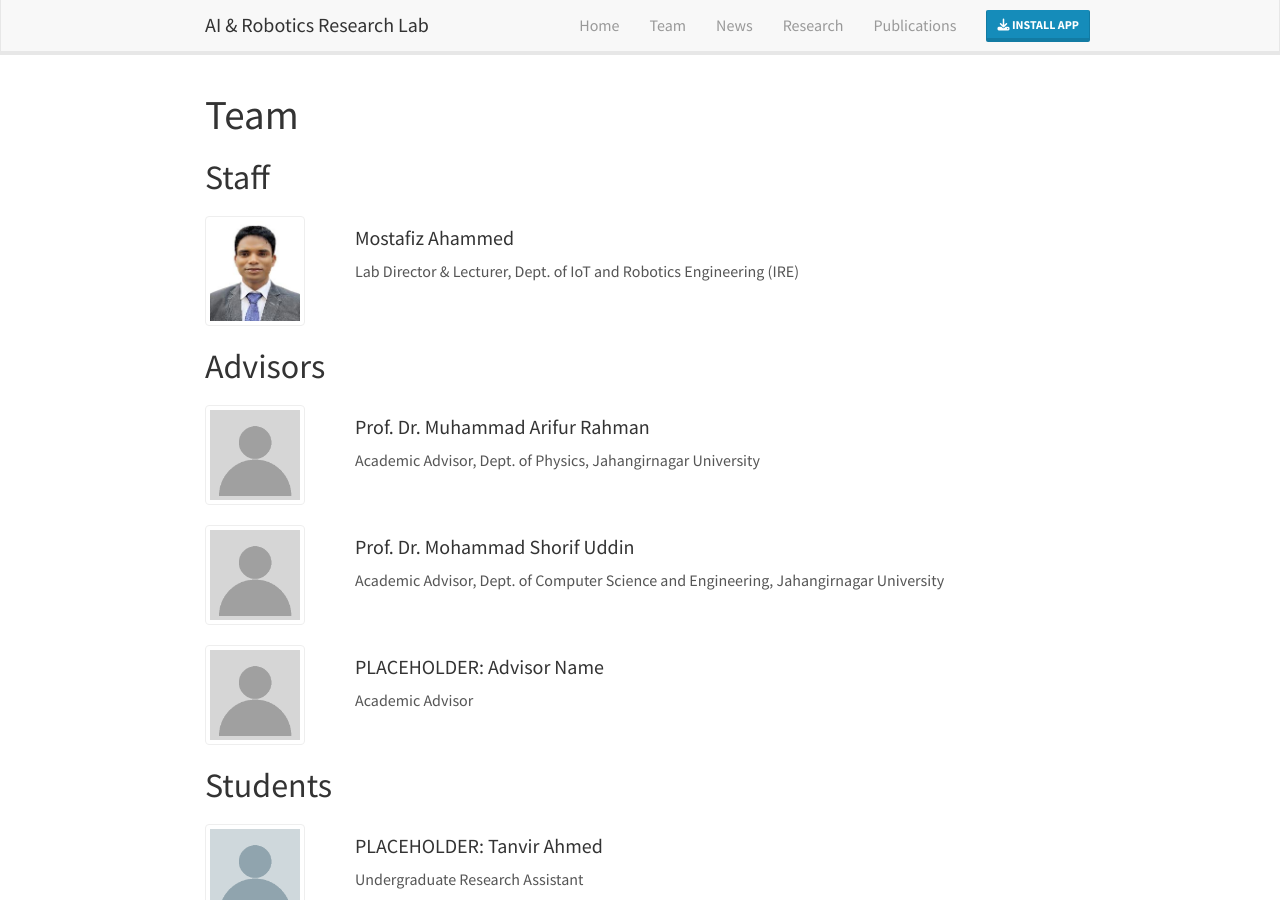
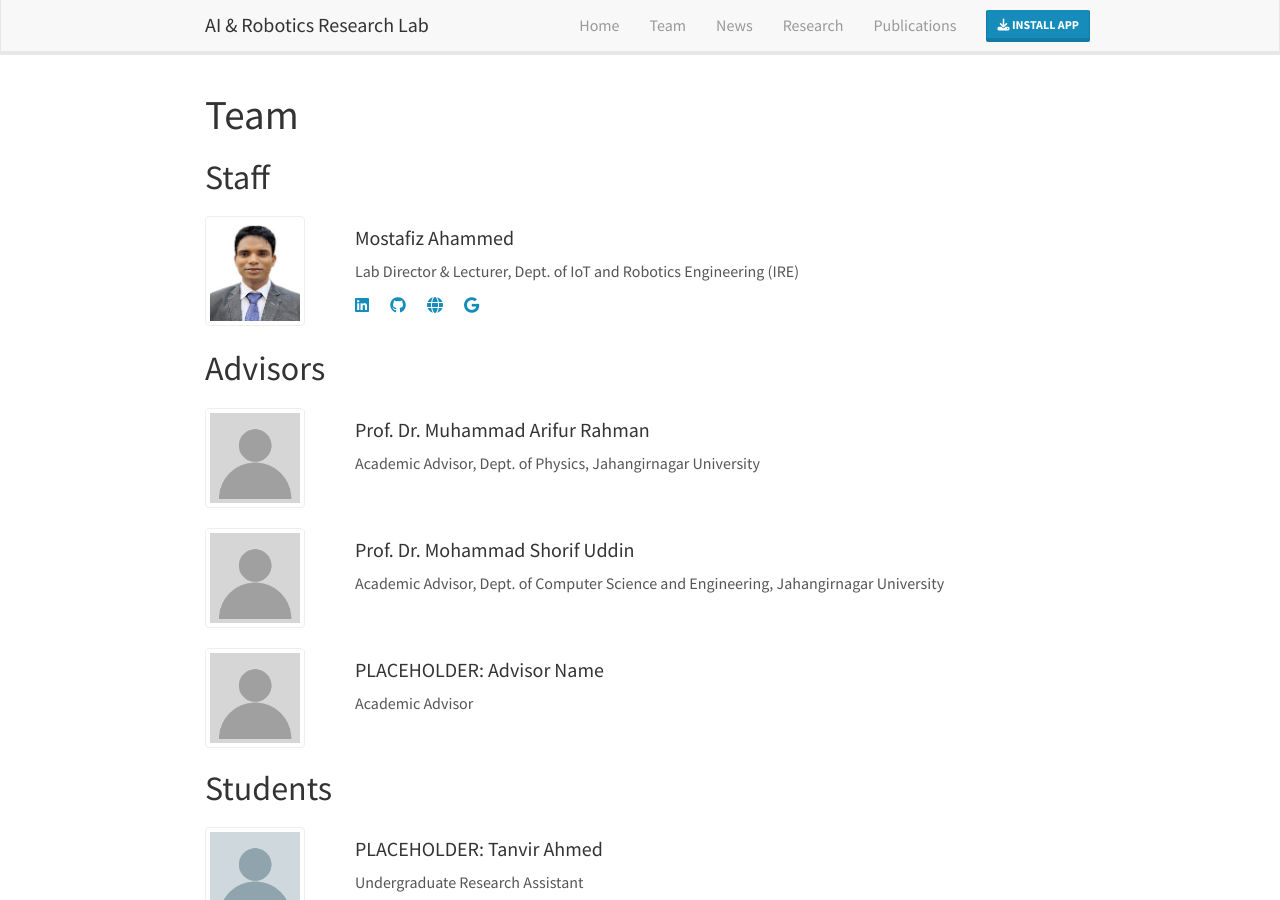
Before and after one commit to ABS-EMON/mostafiz-ahammed-research-lab, a Jekyll site: the page built from _pages/team/index.html, in a window 1280 px wide and 900 px high. Built offline with Jekyll 4.4.1, drawn with Linux system fonts in a browser that asks for light colours; nearby versions of some CDN libraries.

Commit message:
Update index.html

```diff
--- a/_pages/team/index.html
+++ b/_pages/team/index.html
@@ -27,6 +27,30 @@ permalink: /team/
             <div class="card-body">
             <h4 class="card-title">{{ member.title }}</h4>
             <p class="card-text">{{ member.role }}</p>
+            <!-- Social Icons in Card -->
+            <ul class="list-inline list-unstyled" style="margin-top: 5px;">
+                {% if member.social.linkedin %}
+                    <li style="display: inline-block; margin-right: 8px;"><a target="blank" href="{{member.social.linkedin}}"><i class="fab fa-linkedin"></i></a></li>
+                {% endif %}
+                {% if member.social.github %}
+                    <li style="display: inline-block; margin-right: 8px;"><a target="blank" href="{{member.social.github}}"><i class="fab fa-github"></i></a></li>
+                {% endif %}
+                {% if member.social.website %}
+                    <li style="display: inline-block; margin-right: 8px;"><a target="blank" href="{{member.social.website}}"><i class="fas fa-globe"></i></a></li>
+                {% endif %}
+                {% if member.social.google-scholar %}
+                    <li style="display: inline-block; margin-right: 8px;"><a target="blank" href="{{member.social.google-scholar}}"><i class="fab fa-google"></i></a></li>
+                {% endif %}
+                {% if member.social.research-gate %}
+                    <li style="display: inline-block; margin-right: 8px;"><a target="blank" href="{{member.social.research-gate}}"><i class="fab fa-researchgate"></i></a></li>
+                {% endif %}
+                {% if member.social.twitter %}
+                    <li style="display: inline-block; margin-right: 8px;"><a target="blank" href="{{member.social.twitter}}"><i class="fab fa-twitter"></i></a></li>
+                {% endif %}
+                {% if member.social.orcid %}
+                    <li style="display: inline-block; margin-right: 8px;"><a target="blank" href="{{member.social.orcid}}"><i class="fab fa-orcid"></i></a></li>
+                {% endif %}
+            </ul>
             </div>
         </div>
     </div>
@@ -52,6 +76,30 @@ permalink: /team/
             <div class="card-body">
             <h4 class="card-title">{{ member.title }}</h4>
             <p class="card-text">{{ member.role }}</p>
+            <!-- Social Icons in Card -->
+            <ul class="list-inline list-unstyled" style="margin-top: 5px;">
+                {% if member.social.linkedin %}
+                    <li style="display: inline-block; margin-right: 8px;"><a target="blank" href="{{member.social.linkedin}}"><i class="fab fa-linkedin"></i></a></li>
+                {% endif %}
+                {% if member.social.github %}
+                    <li style="display: inline-block; margin-right: 8px;"><a target="blank" href="{{member.social.github}}"><i class="fab fa-github"></i></a></li>
+                {% endif %}
+                {% if member.social.website %}
+                    <li style="display: inline-block; margin-right: 8px;"><a target="blank" href="{{member.social.website}}"><i class="fas fa-globe"></i></a></li>
+                {% endif %}
+                {% if member.social.google-scholar %}
+                    <li style="display: inline-block; margin-right: 8px;"><a target="blank" href="{{member.social.google-scholar}}"><i class="fab fa-google"></i></a></li>
+                {% endif %}
+                {% if member.social.research-gate %}
+                    <li style="display: inline-block; margin-right: 8px;"><a target="blank" href="{{member.social.research-gate}}"><i class="fab fa-researchgate"></i></a></li>
+                {% endif %}
+                {% if member.social.twitter %}
+                    <li style="display: inline-block; margin-right: 8px;"><a target="blank" href="{{member.social.twitter}}"><i class="fab fa-twitter"></i></a></li>
+                {% endif %}
+                {% if member.social.orcid %}
+                    <li style="display: inline-block; margin-right: 8px;"><a target="blank" href="{{member.social.orcid}}"><i class="fab fa-orcid"></i></a></li>
+                {% endif %}
+            </ul>
             </div>
         </div>
     </div>
@@ -77,9 +125,32 @@ permalink: /team/
             <div class="card-body">
             <h4 class="card-title">{{ member.title }}</h4>
             <p class="card-text">{{ member.role }}</p>
+            <!-- Social Icons in Card -->
+            <ul class="list-inline list-unstyled" style="margin-top: 5px;">
+                {% if member.social.linkedin %}
+                    <li style="display: inline-block; margin-right: 8px;"><a target="blank" href="{{member.social.linkedin}}"><i class="fab fa-linkedin"></i></a></li>
+                {% endif %}
+                {% if member.social.github %}
+                    <li style="display: inline-block; margin-right: 8px;"><a target="blank" href="{{member.social.github}}"><i class="fab fa-github"></i></a></li>
+                {% endif %}
+                {% if member.social.website %}
+                    <li style="display: inline-block; margin-right: 8px;"><a target="blank" href="{{member.social.website}}"><i class="fas fa-globe"></i></a></li>
+                {% endif %}
+                {% if member.social.google-scholar %}
+                    <li style="display: inline-block; margin-right: 8px;"><a target="blank" href="{{member.social.google-scholar}}"><i class="fab fa-google"></i></a></li>
+                {% endif %}
+                {% if member.social.research-gate %}
+                    <li style="display: inline-block; margin-right: 8px;"><a target="blank" href="{{member.social.research-gate}}"><i class="fab fa-researchgate"></i></a></li>
+                {% endif %}
+                {% if member.social.twitter %}
+                    <li style="display: inline-block; margin-right: 8px;"><a target="blank" href="{{member.social.twitter}}"><i class="fab fa-twitter"></i></a></li>
+                {% endif %}
+                {% if member.social.orcid %}
+                    <li style="display: inline-block; margin-right: 8px;"><a target="blank" href="{{member.social.orcid}}"><i class="fab fa-orcid"></i></a></li>
+                {% endif %}
+            </ul>
             </div>
         </div>
     </div>
 </div>
-
 {% endfor %}
```
